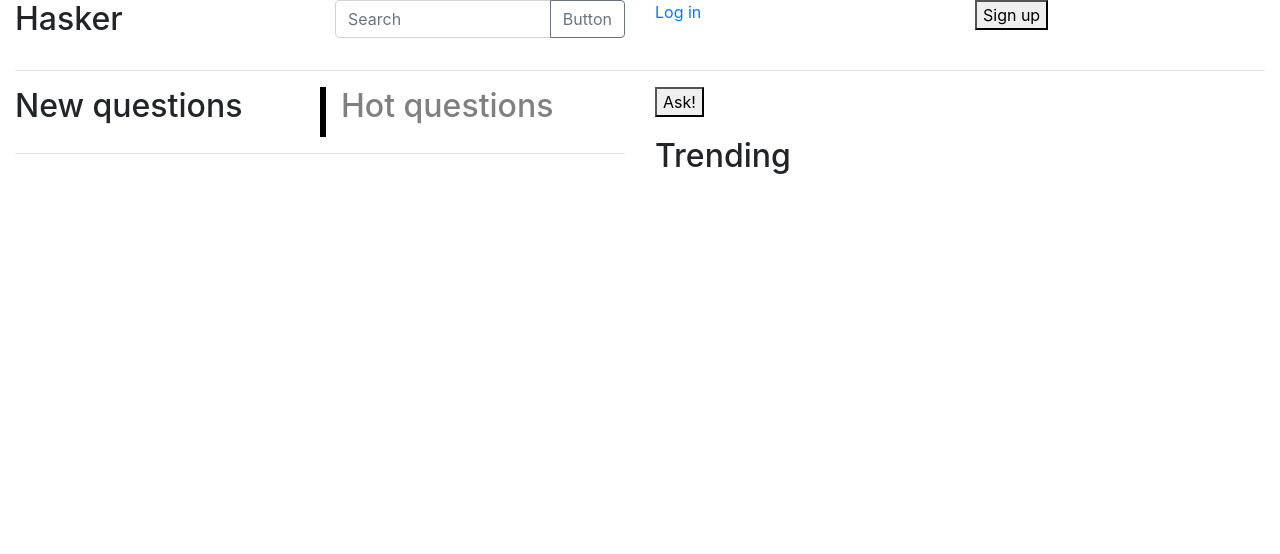
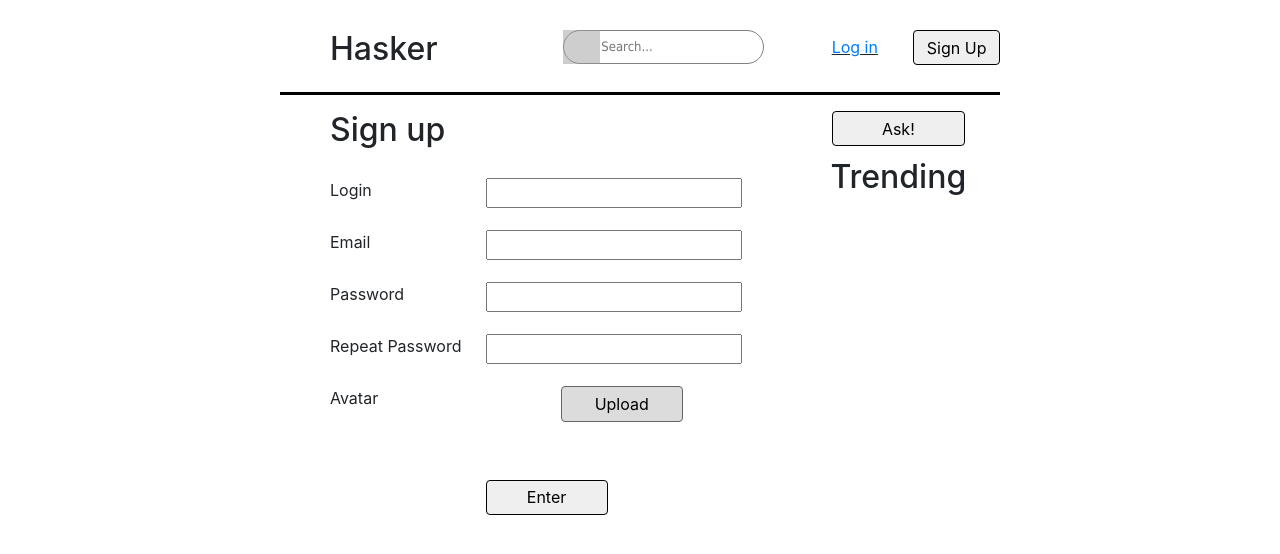
Before and after one commit to grol231/hasker, a Django app: template qa/templates/qa/index.html in a window 1280 px wide. Shown: the top 554 px of the page. Run offline with Django 3.2, Linux system fonts and the light colour scheme; the template is opened without the code that fills it, so the values that code supplies are empty; some libraries are stand-ins or nearby versions; grey boxes are pictures that could not be loaded.

Commit message:
refactoring

```diff
--- a/qa/templates/qa/index.html
+++ b/qa/templates/qa/index.html
@@ -5,89 +5,209 @@
   border-left: 6px solid black;
   height: 50px;
 }
+hr {
+  border: none; /* Убираем границу для браузера Firefox */
+  color: black; /* Цвет линии для остальных браузеров */
+  background-color: black; /* Цвет линии для браузера Firefox и Opera */
+  height: 3px; /* Толщина линии */
+}
+.search {
+  /* устанавливаем необходимую ширину формы в зависимости от дизайна
+  ** форма без проблем растягивается */
+  width: 100%;
 
+  /* кнопку отправки будем позиционировать абсолютно,
+  ** поэтому необходимо это свойство */
+  position: relative;
+}
+
+.search input {
+  /* отключаем бордюры у инпутов */
+  border: none;
+}
+
+/* стили для поля ввода */
+.search .input {
+  /* растягиваем поле ввода на всю ширину формы */
+  `width: 100%;
+
+  /* за счет верхнего (8px) и нижнего (9px) внутренних отступов
+  ** регулируем высоту формы
+  ** внутренний отступ справа (37px) делаем больше левого,
+  ** т.к. там будет размещена кнопка отправки   */
+  padding: 8px 15px 9px 37px;
+
+  /* чтобы ширина поля ввода (100%) включала в себя внутренние отступы */
+  /*-moz-box-sizing: border-box;*/
+  box-sizing: border-box;
+
+  /* добавляем внутренние тени */
+  /*box-shadow: inset 0 0 5px rgba(0,0,0,0.1), inset 0 1px 2px rgba(0,0,0,0.3);*/
+
+  /* закругляем углы */
+  border-radius: 20px;
+
+  background: white;
+  font: 13px Tahoma, Arial, sans-serif;
+  color: black;
+  border: 1px solid gray;
+  outline: 10px;
+  /*outline: none;*/
+}
+
+/* меняем оформление поля ввода при фокусе */
+.search .input:focus {
+  box-shadow: inset 0 0 5px rgba(0,0,0,0.2), inset 0 1px 2px rgba(0,0,0,0.4);
+  background: #E8E8E8;
+  color: #333;
+}
+
+/* оформляем кнопку отправки */
+.search .submit {
+  /* позиционируем кнопку абсолютно от правого края формы */
+  position: absolute;
+  top: 0;
+  left: 0;
+
+  width: 37px;
+
+  /* растягиваем кнопку на всю высоту формы */
+  height: 100%;
+
+  cursor: pointer;
+  background: url(https://lh4.googleusercontent.com/-b-5aBxcxarY/UAfFW9lVyjI/AAAAAAAABUg/gQtEXuPuIds/s13/go.png) 50% no-repeat;
+
+  /* добавляем прозрачность кнопке отправки */
+  opacity: 0.5;
+}
+
+/* при наведении курсора меняем прозрачность кнопки отправки */
+.search .submit:hover {
+  opacity: 0.8;
+}
+
+/* данное свойство необходимо для того, чтобы в браузерах
+** Chrome и Safari можно было стилизовать инпуты */
+input[type="search"] {
+  -webkit-appearance: none;
+}
+
+.signup-form-field-avatar {
+    width: 0.1px;
+    height: 0.1px;
+    opacity: 0;
+    overflow: hidden;
+    position: absolute;
+    z-index: -1;
+}
+
+.signup-field {
+    margin-top: 20px;
+}
+.btn {
+  padding:5px;
+  background-color: #dcdcdc;
+  border: 1px solid #666;
+  color:#000;
+  text-decoration:none;
+}
 </style>
-<div class="container-fluid">
-    <div class='row'>
-        <div class="col-sm-3">
+<script type="text/javascript">
+    $(document).ready(function(){
+        $('input[type="file"]').change(function(){
+            filename = this.files[0].name
+            $("#avatar-path").html(filename)
+        });
+    });
+</script>
+<div class="container">
+    <div class='row' style='padding-left: 50px; padding-top: 30px'>
+        <div class="col-sm-4">
            <h2>Hasker</h2>
         </div>
-        <div class="col-sm-3">
-            <div class="input-group mb-3">
-                <input type="text" class="form-control" placeholder="Search" aria-label="Search" aria-describedby="basic-addon2">
-                <div class="input-group-append">
-                    <button class="btn btn-outline-secondary" type="button">Button</button>
-                </div>
-            </div>
+        <div class="col-sm-4">
+            <form action="" method="post" class="search">
+                <input type="search" name="" placeholder="Search..." class="input" />
+                <input type="submit" name="" value="" class="submit" />
+            </form>
         </div>
-        <div class="col-sm-3">
-            <a href="https://www.w3schools.com">Log in</a>
+        <div class="col-sm-2" style='padding-left: 50px; padding-top: 5px;'>
+            <u><a href='http://localhost:8000/hasker/login'>Log in</a></u>
         </div>
-        <div class="col-sm-3">
-            <button>Sign up</button>
+        <div class="col-sm-2" >
+            <form action="http://localhost:8000/hasker/signup">
+                <input type="submit" value="Sign Up" style='border-radius: 4px; border: 1px solid black; width: 100%; height: 35px;'/>
+            </form>
         </div>
     </div>
-    <hr>
-    <div class='row'>
-        <div class='col-sm-3'>
-            <h2>New questions</h2>
+    <hr size='5px'>
+    <div class='row' style='padding-left: 50px'>
+        <div class='col-sm-8'>
+            <h2>Sign up</h2>
         </div>
-        <div class='col-sm-3 vl'>
-            <h2>
-               <font color='gray'>Hot questions</font>
-            </h2>
-        </div>
-        <div class='col-sm-3'>
-            <button>Ask!</button>
+        <div class='col-sm-4' style='padding: 0px 50px 0px 50px;'>
+            <button style="width: 100%; border-radius: 4px; border: 1px solid black; height: 35px;">Ask!</button>
         </div>
     </div>
-    <div class='row'>
-        <div class='col-sm-6'>
-            <hr>
-            {% for q in questions %}
-            <div class='row'>
-                <div class='col-sm-3'>
-                    <div class='row'>
-                        <div class='col-sm-12'>{{ q.rating }}</div>
+    <div class='row' style='padding-left: 50px'>
+        <div class='col-sm-8'>
+            <form action='/hasker/signup' method='post'>
+                {% csrf_token %}
+                <div class='row signup-field'>
+                    <div class='col-sm-4'>
+                        <label>Login</label>
                     </div>
-                    <div class='row'>
-                        <div class='col-sm-12'>Votes</div>
+                    <div class='col-sm-8'>
+                        <input type='text' id=login  name='Login'>
                     </div>
                 </div>
-                <div class='col-sm-3'>
-                    <div class='row'>
-                        <div class='col-sm-12'>2</div>
+                <div class='row signup-field'>
+                    <div class='col-sm-4'>
+                        <label>Email</label>
                     </div>
-                    <div class='row'>
-                        <div class='col-sm-12'>Answers</div>
+                    <div class='col-sm-8'>
+                        <input type='text' id=email  name='Email'>
                     </div>
                 </div>
-                <div class='col-sm-3'>
-                    <div class='row'>
-                        <div class='col-sm-12'>{{ q.title  }}</div>
+                <div class='row signup-field'>
+                    <div class='col-sm-4'>
+                        <label>Password</label>
                     </div>
-                    <div class='row'>
-                        <div class='col-sm-12'>tag1</div>
+                    <div class='col-sm-8'>
+                        <input type='text' id="password" name='Password'>
                     </div>
                 </div>
-                <div class='col-sm-3'>
-                    <div class='row'>
-                        <div class='col-sm-12'>{{ q.author  }}</div>
+                <div class='row signup-field'>
+                    <div class='col-sm-4' style='padding-right: 0px;'>
+                        <label>Repeat Password</label>
                     </div>
-                    <div class='row'>
-                        <div class='col-sm-12'>asked 1 min ago</div>
+                    <div class='col-sm-8'>
+                        <input type='text' id="rpassword" name='Repeat password'>
                     </div>
                 </div>
-            </div>
-            <hr>
-            {% endfor %}
+                <div class='row signup-field'>
+                    <div class='col-sm-4'>
+                        <label>Avatar</label>
+                    </div>
+                    <div class='col-sm-6'>
+                        <input type='file' id='avatar' class='signup-form-field-avatar'>
+                        <label id='avatar-path' style='width:20%'></label>
+                        <label for='avatar' class='btn' style='width:60%; margin-left: 30px'>Upload</label>
+                    </div>
+                </div>
+                <div class='row'>
+                    <div class='col-sm-6 offset-sm-4' style='margin-top: 50px;'>
+                        <button style="width: 60%; border-radius: 4px; border: 1px solid black; height: 35px;">Enter</button>
+                    </div>
+                </div>
+            </form>
         </div>
-        <div class='col-sm-6'>
-            <h2>Trending</h2>
+        <div class='col-sm-4'>
+            <h2 style='text-align: center'>Trending</h2>
             {% for x in array %}
             <div class='row'>
-                <div class='col-sm-6'>100</div>
-                <div class='col-sm-6'>How to python?</div>
+                <div class='col-sm-4 text-justify' style='background:blue; text-align: center!important; padding: 5px 10px 5px 10px; border: 10px solid white; color: white'>100</div>
+                <div class='col-sm-8' style='padding: 15px 0px 0px 0px;'>How to python?</div>
             </div>
             {% endfor  %}
         </div>
```
Also changed, not shown: qa/templates/qa/old_index.html (added, +96 -0 lines).
